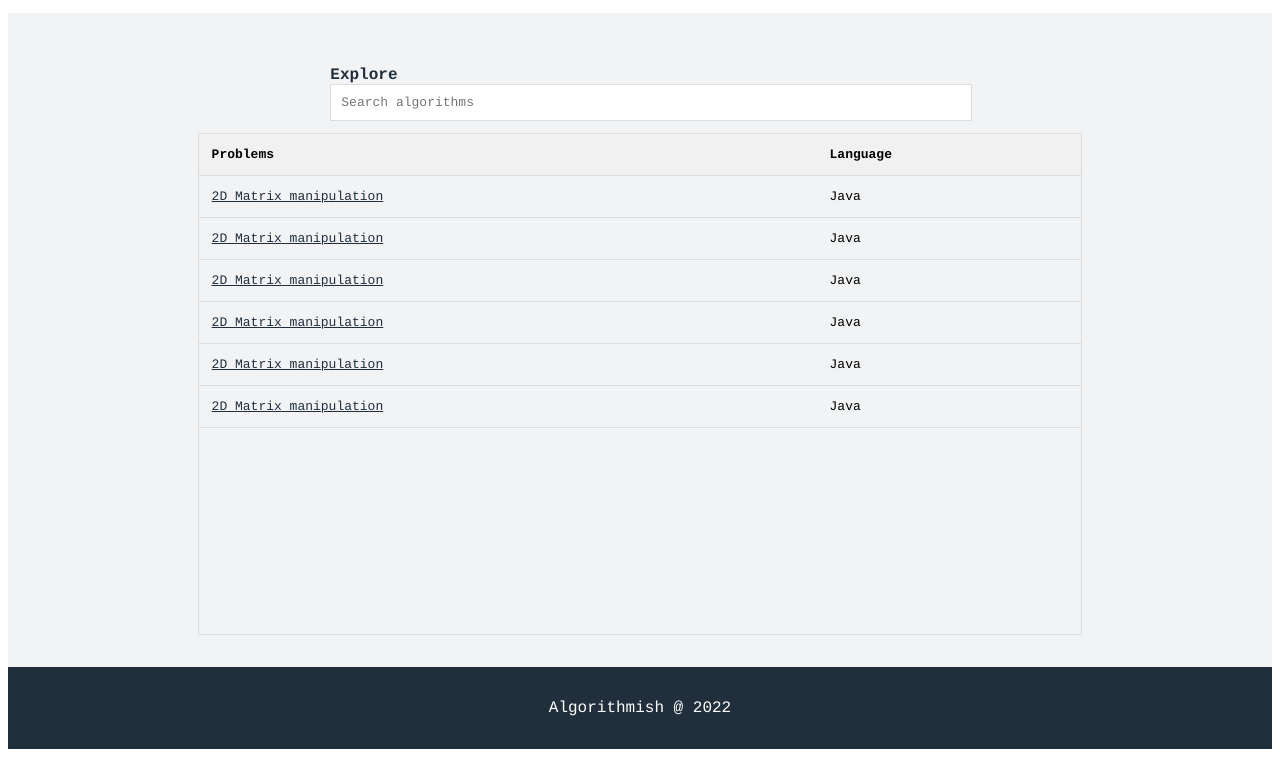
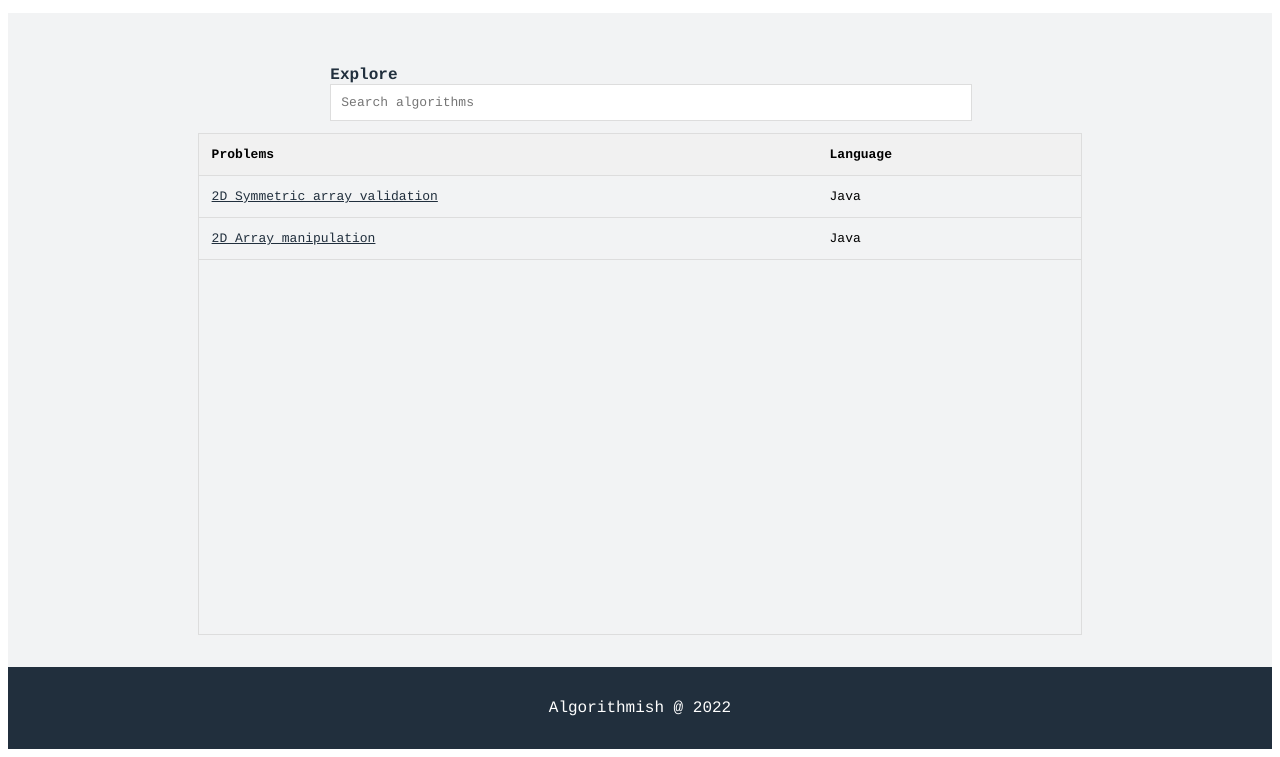
Before and after one commit to JayedRafiProjects/algorithmish, a plain HTML site: page index.html in a window 1280 px wide. Shown: the part 770-1527 px from the top of the page. Drawn offline with Linux system fonts and the light colour scheme.

Commit message:
Update index.html

```diff
--- a/index.html
+++ b/index.html
@@ -55,28 +55,12 @@ ALGORITHMISH HOME PAGE
   			</tr>
 
 			<!-- OPTIONS-->
-  			<tr>
-    		<td style="width: 70%;"><a href="">2D Matrix manipulation</a></td>
+			<tr>
+    		<td style="width: 70%;"><a href="">2D Symmetric array validation</a></td>
     		<td>Java</td>
   			</tr>
 			<tr>
-    		<td style="width: 70%;"><a href="">2D Matrix manipulation</a></td>
-    		<td>Java</td>
-  			</tr>
-			<tr>
-    		<td style="width: 70%;"><a href="">2D Matrix manipulation</a></td>
-    		<td>Java</td>
-  			</tr>
-			<tr>
-    		<td style="width: 70%;"><a href="">2D Matrix manipulation</a></td>
-    		<td>Java</td>
-  			</tr>
-			<tr>
-    		<td style="width: 70%;"><a href="">2D Matrix manipulation</a></td>
-    		<td>Java</td>
-  			</tr>
-			<tr>
-    		<td style="width: 70%;"><a href="https://github.com/JayedRafiProjects/algorithmish/tree/main/2d-matrix-manipulation">2D Matrix manipulation</a></td>
+    		<td style="width: 70%;"><a href="https://github.com/JayedRafiProjects/algorithmish/tree/main/2d-array-manipulation">2D Array manipulation</a></td>
     		<td>Java</td>
   			</tr>
     		<!--END OPTIONS-->
```
